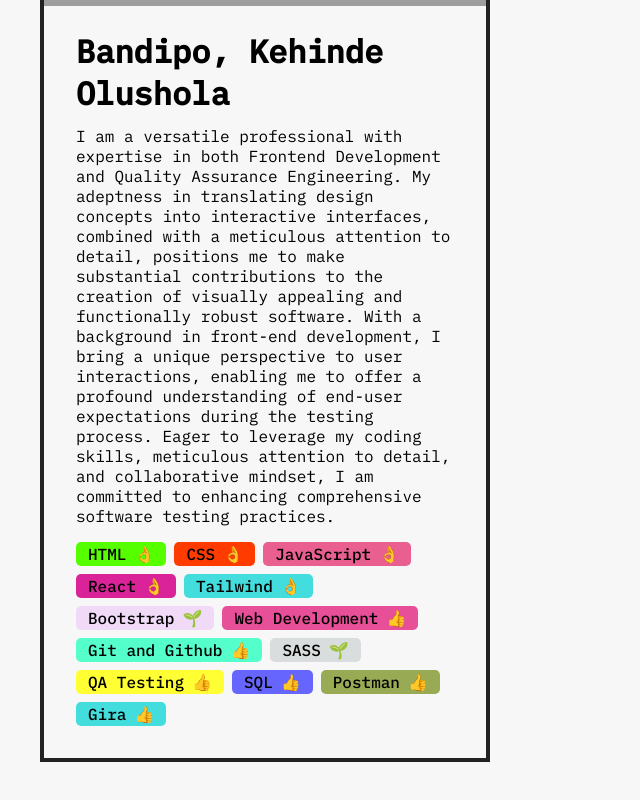
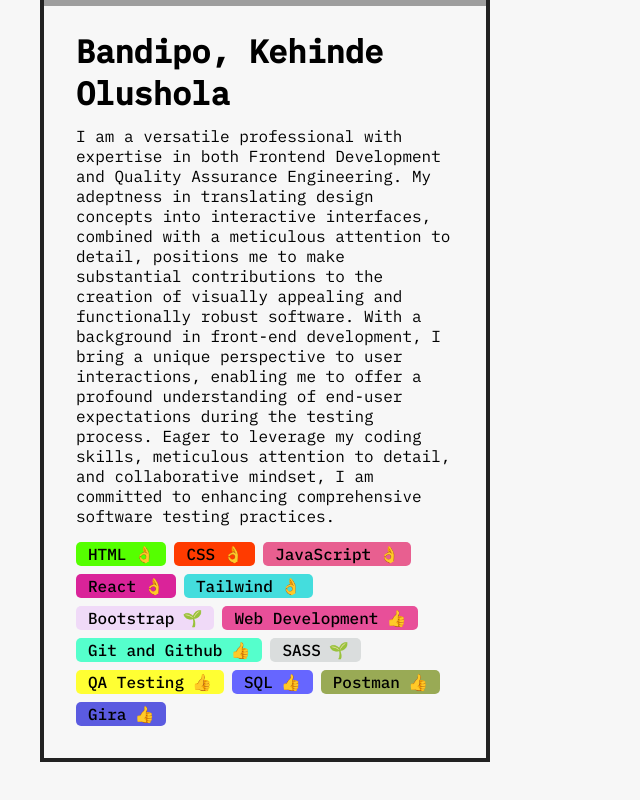
Before and after one commit to KBandipo/my-profile-card, a React (Vite) app: page / in a window 1280 px wide. Shown: the part 370-1170 px from the top of the page, without its empty margins (0-640 px from the left). Built offline with nearby package versions, Linux system fonts and the light colour scheme; grey boxes are pictures that could not be loaded.

Commit message:
Add skills

```diff
--- a/src/App.jsx
+++ b/src/App.jsx
@@ -61,7 +61,7 @@ function SkillList() {
       <Skill skill="QA Testing" emoji="👍" color="#FF3F" />
       <Skill skill="SQL" emoji="👍" color="#66ff" />
       <Skill skill="Postman" emoji="👍" color="#99aa55" />
-      <Skill skill="Gira" emoji="👍" color="#44dddd" />
+      <Skill skill="Gira" emoji="👍" color="#44dd" />
     </div>
   );
 }
```
